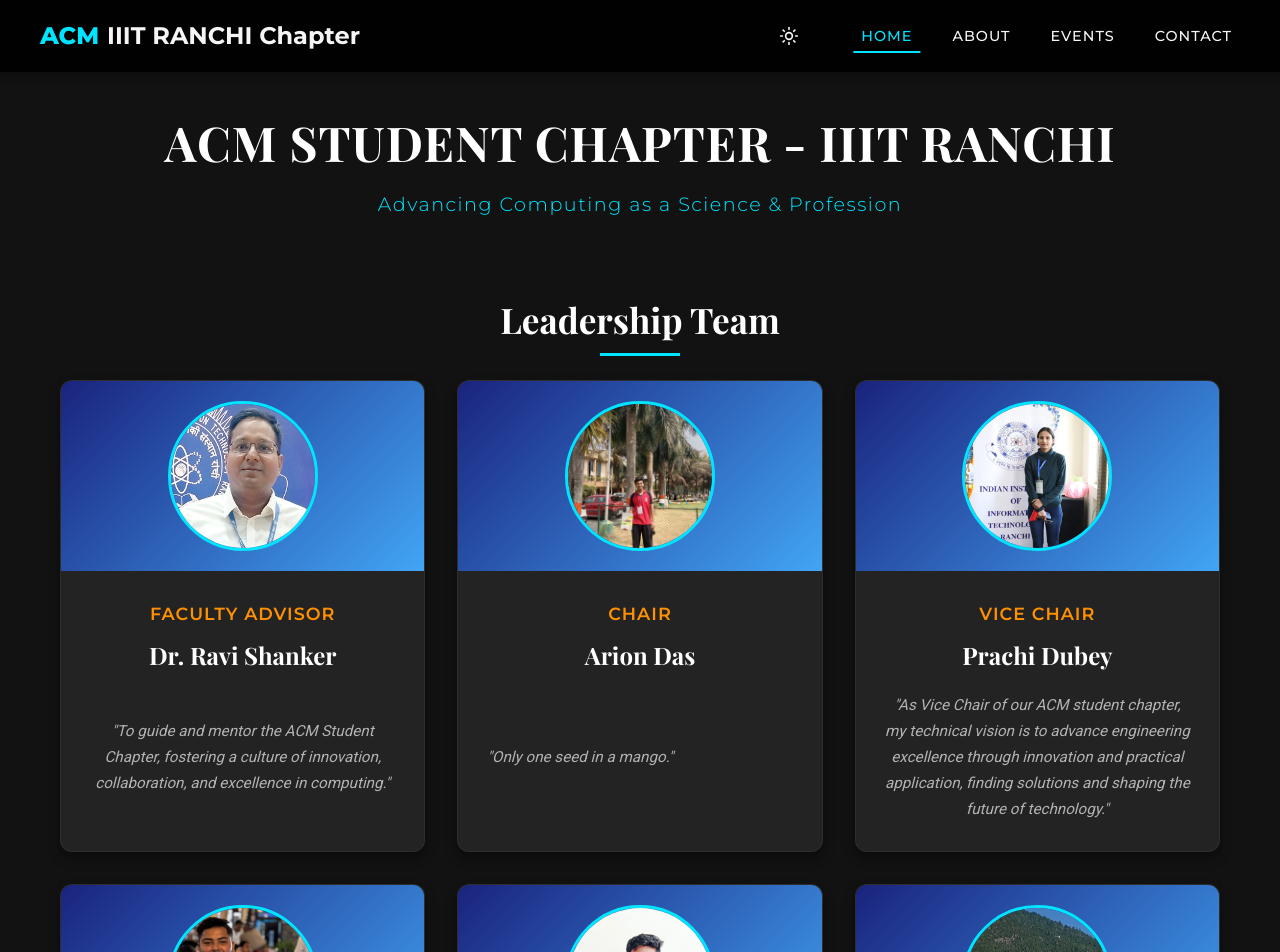
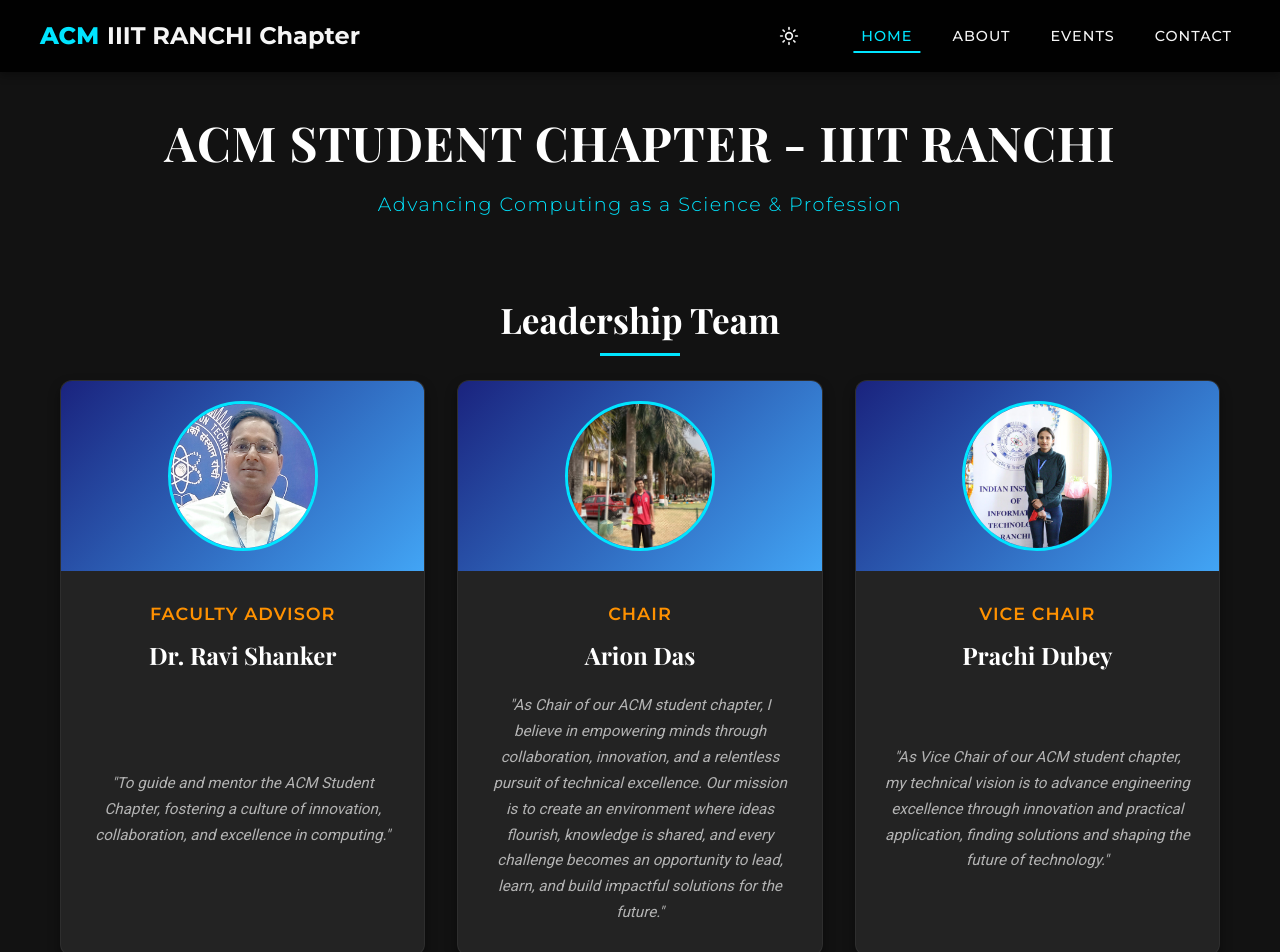
Before and after one commit to Mohitgit22/ACM, a React (Vite) app in the folder frontend/: page / in a window 1280 px wide. Shown: the top 952 px of the page. Built offline with nearby package versions, Linux system fonts and the light colour scheme.

Commit message:
edited vision

```diff
--- a/frontend/src/App.jsx
+++ b/frontend/src/App.jsx
@@ -27,7 +27,7 @@
        },{
       post: 'Chair',
       name: 'Arion Das',
-      vision: 'Only one seed in a mango.',
+      vision: 'As Chair of our ACM student chapter, I believe in empowering minds through collaboration, innovation, and a relentless pursuit of technical excellence. Our mission is to create an environment where ideas flourish, knowledge is shared, and every challenge becomes an opportunity to lead, learn, and build impactful solutions for the future.',
       imageUrl: arionDas
     },
     {
```
